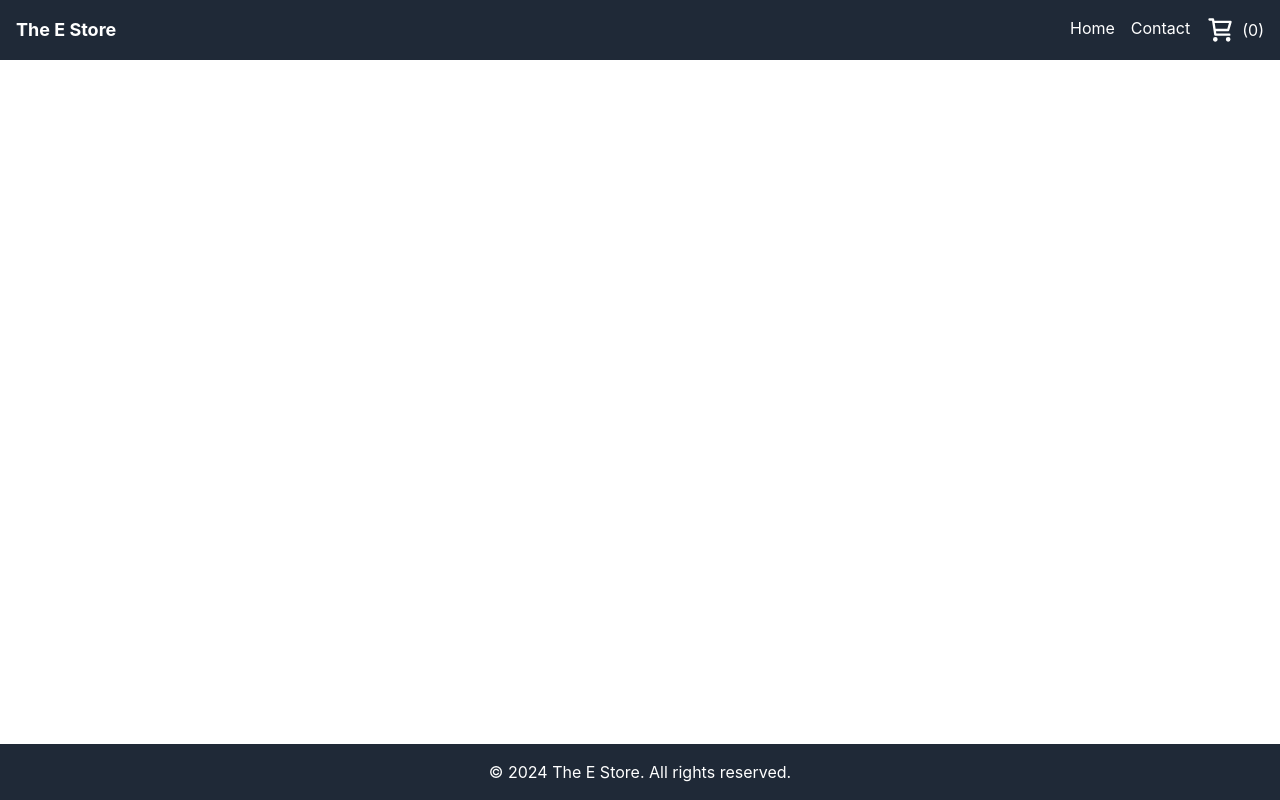
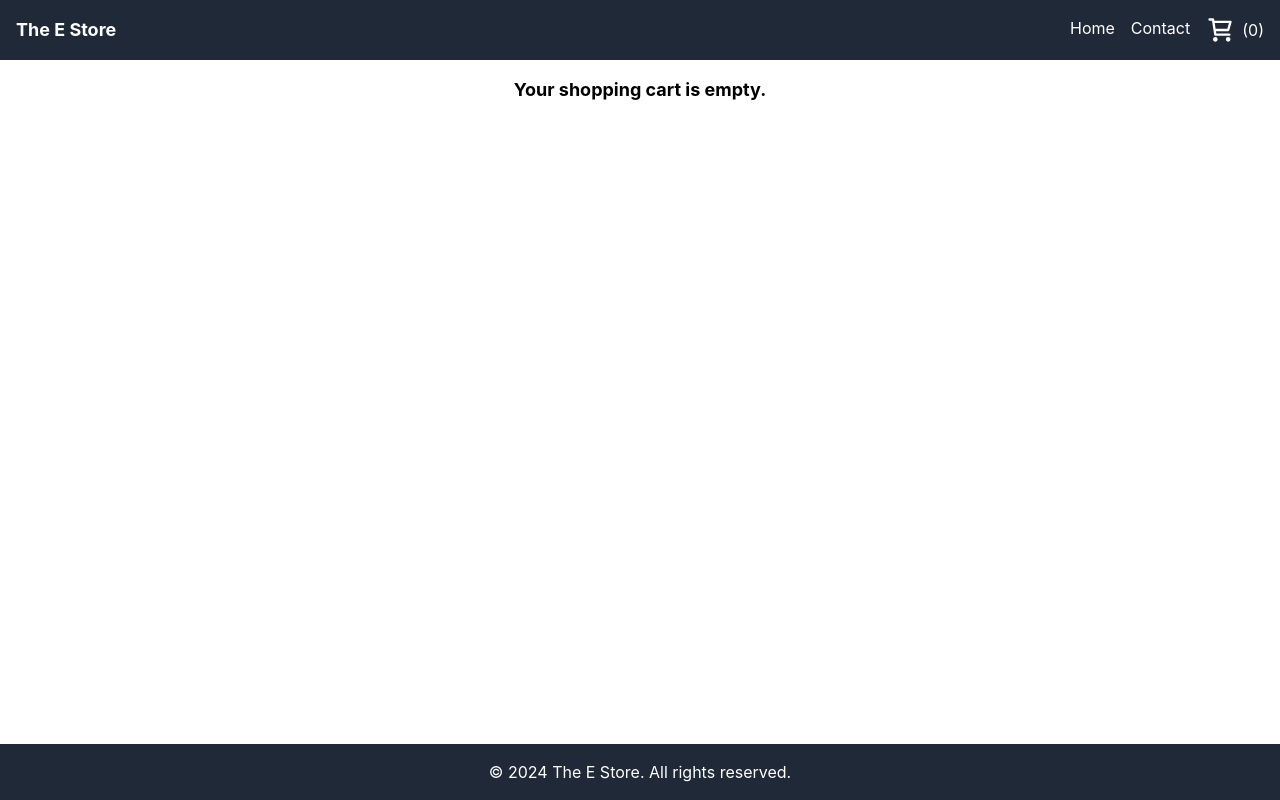
Before and after one commit to kmcarlson/JS_Frameworks_CA, a React (Create React App) app in the folder jsframeworksca/: page /cart in a window 1280 px wide. Built offline with nearby package versions, Linux system fonts and the light colour scheme.

Commit message:
Remove log and try to structure code

```diff
--- a/jsframeworksca/src/comp/Layout/header.js
+++ b/jsframeworksca/src/comp/Layout/header.js
@@ -2,14 +2,12 @@ import React from "react";
 import Navigation from "./navigation";
 import { Link } from "react-router-dom";
 
-const Header = ({totalQuantity}) => {
+const Header = ({ totalQuantity }) => {
   return (
     <header className="bg-gray-800 p-4">
       <div className="container mx-auto flex justify-between items-center">
         <Link to="/">
-          <div className="text-white text-lg font-bold">
-            The E Store
-          </div>
+          <div className="text-white text-lg font-bold">The E Store</div>
         </Link>
         <Navigation totalQuantity={totalQuantity} />
       </div>
--- a/jsframeworksca/src/comp/Layout/layout.js
+++ b/jsframeworksca/src/comp/Layout/layout.js
@@ -2,7 +2,7 @@ import React from "react";
 import Header from "./header";
 import Footer from "./footer";
 
-const Layout = ({ children,totalQuantity }) => {
+const Layout = ({ children, totalQuantity }) => {
   return (
     <div className="flex flex-col min-h-screen">
       <Header totalQuantity={totalQuantity} />
--- a/jsframeworksca/src/pages/cart.js
+++ b/jsframeworksca/src/pages/cart.js
@@ -2,14 +2,25 @@ import React from "react";
 import { Link } from "react-router-dom";
 
 const Cart = ({ cart, removeFromCart }) => {
-	// console.log(cart);
   const totalPrice = cart.reduce((total, product) => {
     const price = product.discountedPrice || product.price;
     return total + price;
   }, 0);
 
-  const totalQuantity = cart.reduce((total, product) => total + product.quantity, 0);
-  // console.log(totalQuantity)
+  const totalQuantity = cart.reduce(
+    (total, product) => total + product.quantity,
+    0
+  );
+
+  if (cart.length === 0) {
+    return (
+      <div className="p-4">
+        <p className="text-lg font-bold text-center">
+          Your shopping cart is empty.
+        </p>
+      </div>
+    );
+  }
 
   return (
     <div className="p-4">
--- a/jsframeworksca/src/pages/contact.js
+++ b/jsframeworksca/src/pages/contact.js
@@ -62,7 +62,7 @@ const Contact = () => {
 
         <input
           type="submit"
-          className="w-full p-2 bg-blue-500 text-white rounded-md cursor-pointer"
+          className="w-full p-2 bg-blue-500 text-white rounded-md cursor-pointer sm:mb-4"
         />
       </form>
     </div>
--- a/jsframeworksca/src/pages/home.js
+++ b/jsframeworksca/src/pages/home.js
@@ -14,8 +14,6 @@ const Home = () => {
           "https://api.noroff.dev/api/v1/online-shop"
         );
         const data = await response.json();
-
-        // console.log("Data from API:", data);
 
         if (Array.isArray(data)) {
           setProducts(data);
--- a/jsframeworksca/src/pages/productDetails.js
+++ b/jsframeworksca/src/pages/productDetails.js
@@ -31,7 +31,9 @@ const ProductDetails = ({ addToCart }) => {
               {product.price !== product.discountedPrice && (
                 <p className={`text-red-600 mb-2`}>
                   <span>New price: ${product.discountedPrice}</span>
-                  <span className="ml-2 font-bold">(Save ${discounted.toFixed(2)})</span>
+                  <span className="ml-2 font-bold">
+                    (Save ${discounted.toFixed(2)})
+                  </span>
                 </p>
               )}
               <button
```
Also changed, not shown: jsframeworksca/src/comp/Layout/navigation.js (+7 -6 lines).
